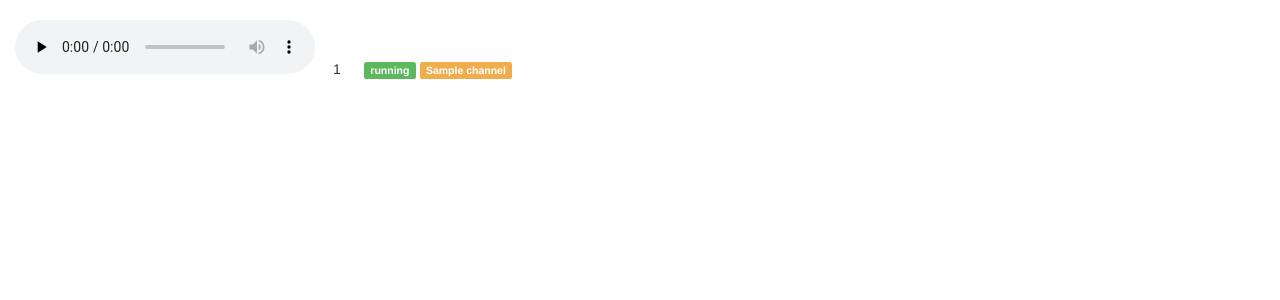
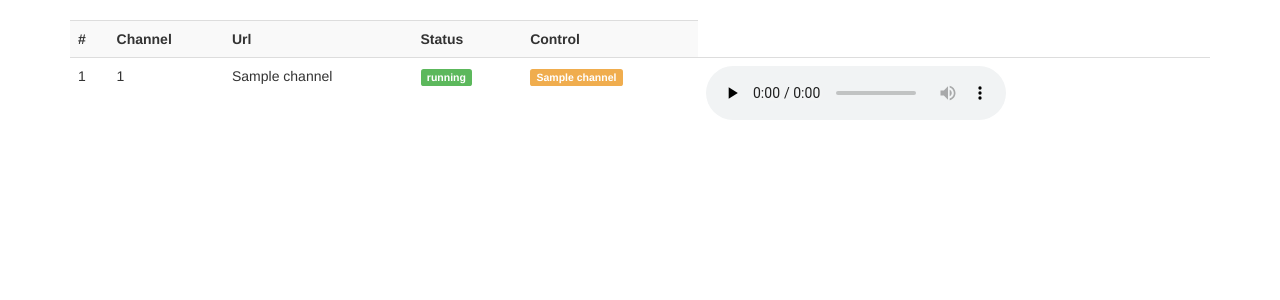
Before and after one commit to SirDukey/Novus_recording_system, a Flask app: template templates/audio_player.html in a window 1280 px wide. Shown: the part 51-351 px from the top of the page. Run offline with Flask 2, Linux system fonts and the light colour scheme; the template is opened without the code that fills it: most values are stand-ins (such as "Sample title", 1, 10 or a date in 2020); some libraries are stand-ins or nearby versions.

Commit message:
adding audio player

```diff
--- a/templates/audio_player.html
+++ b/templates/audio_player.html
@@ -2,18 +2,29 @@
 
 {% block body %}
 
-<div class="container-fluid">
-    {% for channel in radio %}
-        <audio src="{{ channel[1] }}" controls preload="none"></audio>
-            &emsp;{{ channel[0] }} &nbsp;&nbsp;&nbsp;&nbsp;
-        {% if 'none' in channel[3](channel[0]) %}
-            <span class="label label-danger">stopped</span>
-        {% else %}
-            <span class="label label-success">running</span>
-            <span class="label label-warning">{{ channel[3](channel[0]) }}</span>
-        {% endif %}
-        <br>
+<div class="container">
+    <table class="table table-striped table-hover">
+        <th>#</th>
+        <th>Channel</th>
+        <th>Url</th>
+        <th>Status</th>
+        <th>Control</th>
+
+        {% for channel in radio %}
+            <tr>
+                <td>{{ loop.index }}</td>
+                <td>{{ channel[0] }}</td>
+                <td>{{ channel[1] }}</td>
+                {% if 'none' in channel[3](channel[0]) %}
+                    <td><span class="label label-danger">stopped</span></td>
+                {% else %}
+                    <td><span class="label label-success">running</span></td>
+                    <td><span class="label label-warning">{{ channel[3](channel[0]) }}</span></td>
+                {% endif %}
+                <td><audio src="{{ channel[1] }}" controls preload="none"></audio></td>
+            </tr>
         {% endfor %}
+    </table>
 </div>
 
 {% endblock %}
```
